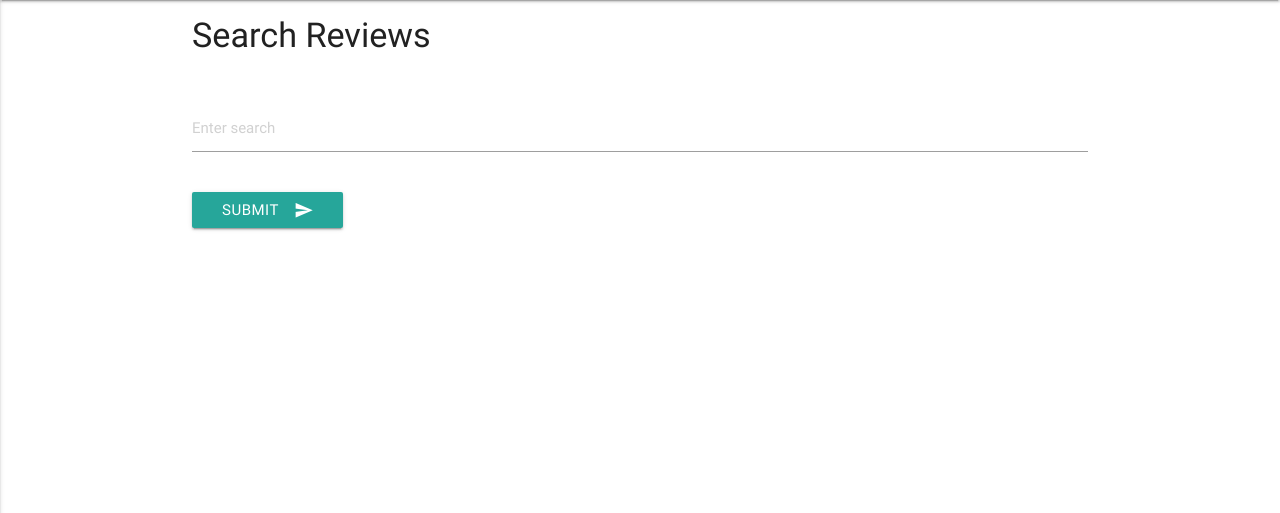
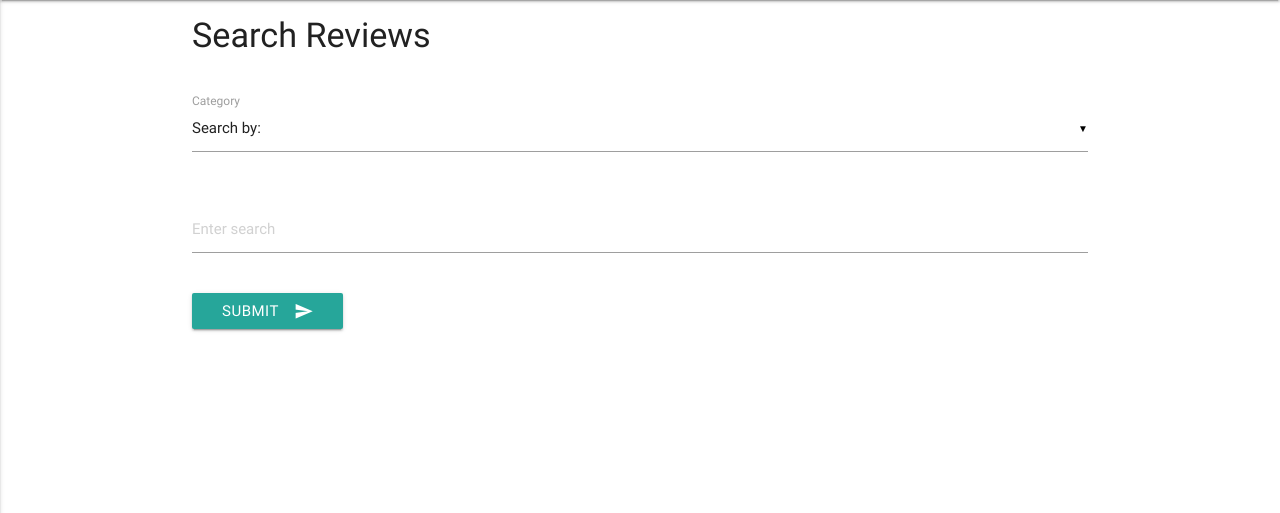
Before and after one commit to amosborn/milestone-project-3, a Flask app: page /search in a window 1280 px wide. Shown: the part 64-577 px from the top of the page. Run offline with Flask 2, Linux system fonts and the light colour scheme; some libraries are stand-ins or nearby versions.

Commit message:
Added select for categories to search by

```diff
--- a/app.py
+++ b/app.py
@@ -17,7 +17,7 @@ def index():
     return render_template('index.html')
 
 
-@app.route('/get_reviews')
+@app.route('/get_reviews', methods=['GET', 'POST'])
 def get_reviews():
     email = request.args.get('email')
     user = mongo.db.users.find_one({'email': email})
@@ -30,6 +30,9 @@ def get_reviews():
     else:
         flash('Email not found, would you like to sign up?')
         return render_template('index.html')
+
+    if request.method == 'POST':
+        session['username'] = username
 
 
 @app.route('/get_users')
@@ -114,7 +117,8 @@ def search():
 @app.route('/find_reviews')
 def find_reviews():
     query = request.args.get('query')
-    results = mongo.db.reviews.find({"title": {"$regex": query}})
+    searchby = request.args.get('searchby')
+    results = mongo.db.reviews.find({searchby: {"$regex": query}})
     return render_template('searchresults.html', reviews=results)
 
 
--- a/templates/findreviews.html
+++ b/templates/findreviews.html
@@ -6,8 +6,20 @@
     <form action="{{ url_for('find_reviews') }}" class="col s12">
         <div class="row">
             <div class="input-field col s12">
+                <select id="searchby" name="searchby" class="validate">
+                    <option value="" disabled selected>Search by:</option>
+                    <option value="title">Title</option>
+                    <option value="author">Author</option>
+                    <option value="category">Category</option>
+                    <option value="username">Reviewer</option>
+                </select>
+                <label>Category</label>
+            </div>
+        </div>
+        <div class="row">
+            <div class="input-field col s12">
                 <input placeholder="Enter search" name="query" id="query" type="text" class="validate">
-          <label for="title"></label>
+                <label for="query"></label>
             </div>
         </div>
         <button class="btn waves-effect waves-light" type="submit" name="action">Submit
```
Lines whose indentation alone changed are shown as unchanged.
